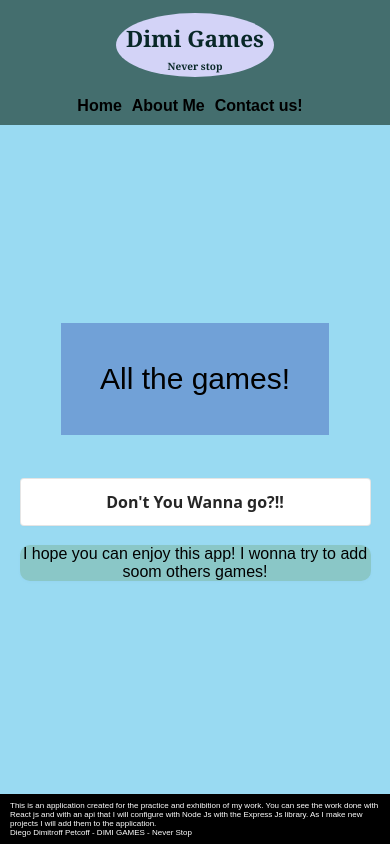
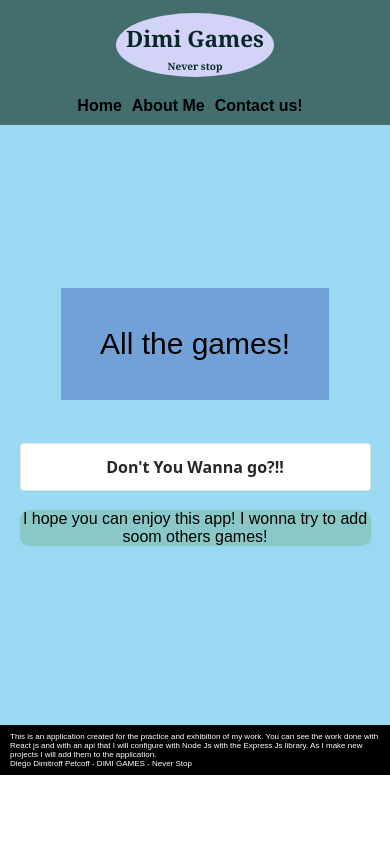
Before and after one commit to DiegoDimitroffPetcoff/react1, a React (Create React App) app in the folder my-app/: page / in a window 390 px wide. Built offline with nearby package versions, Linux system fonts and the light colour scheme.

Commit message:
Fix screen

```diff
--- a/my-app/src/App.css
+++ b/my-app/src/App.css
@@ -26,7 +26,7 @@ nav a:hover {
   flex-direction: column;
   margin: auto 0;
   justify-content: center;
-  height: 700px
+  height: 800px
 }
 
 
@@ -252,7 +252,7 @@ p {
     flex-direction: column;
     margin: auto 0;
     justify-content: center;
-    height: 669px;
+    height: 600px;
 
   }
 
```
